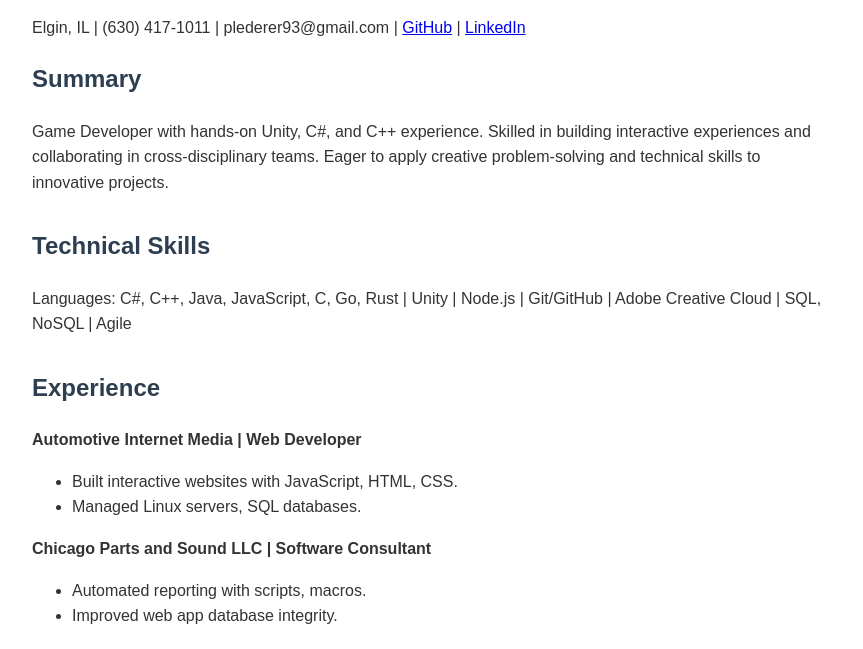
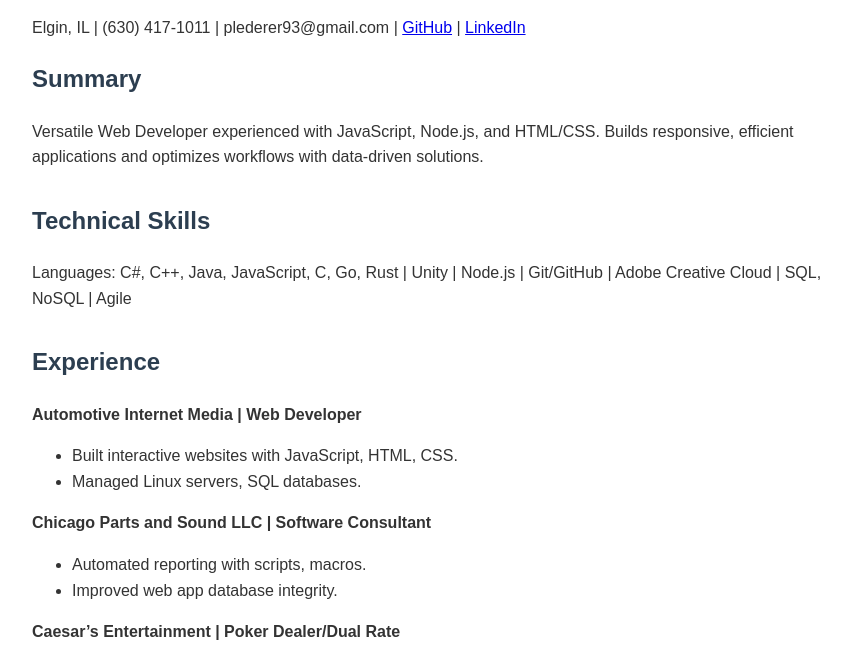
Before and after one commit to Metatronius/Resume-website, a plain HTML site: page index.html in a window 1280 px wide. Shown: the part 134-783 px from the top of the page, without its empty margins (208-1071 px from the left). Drawn offline with Linux system fonts and the light colour scheme.

Commit message:
changed to web developer resume

```diff
--- a/index.html
+++ b/index.html
@@ -18,7 +18,7 @@
 
   <div class="section">
     <h2>Summary</h2>
-    <p>Game Developer with hands-on Unity, C#, and C++ experience. Skilled in building interactive experiences and collaborating in cross-disciplinary teams. Eager to apply creative problem-solving and technical skills to innovative projects.</p>
+    <p>Versatile Web Developer experienced with JavaScript, Node.js, and HTML/CSS. Builds responsive, efficient applications and optimizes workflows with data-driven solutions.</p>
   </div>
 
   <div class="section">
```
